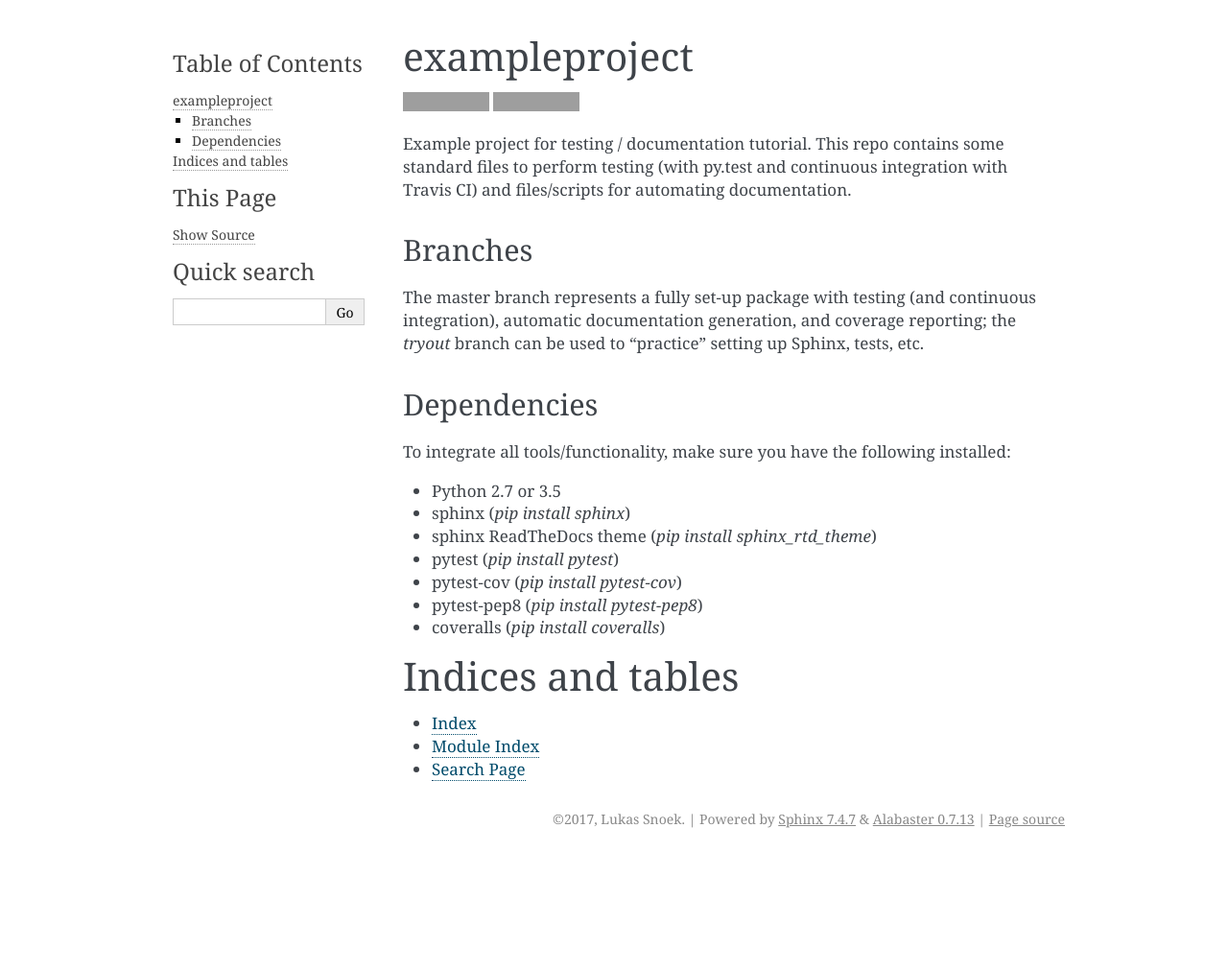
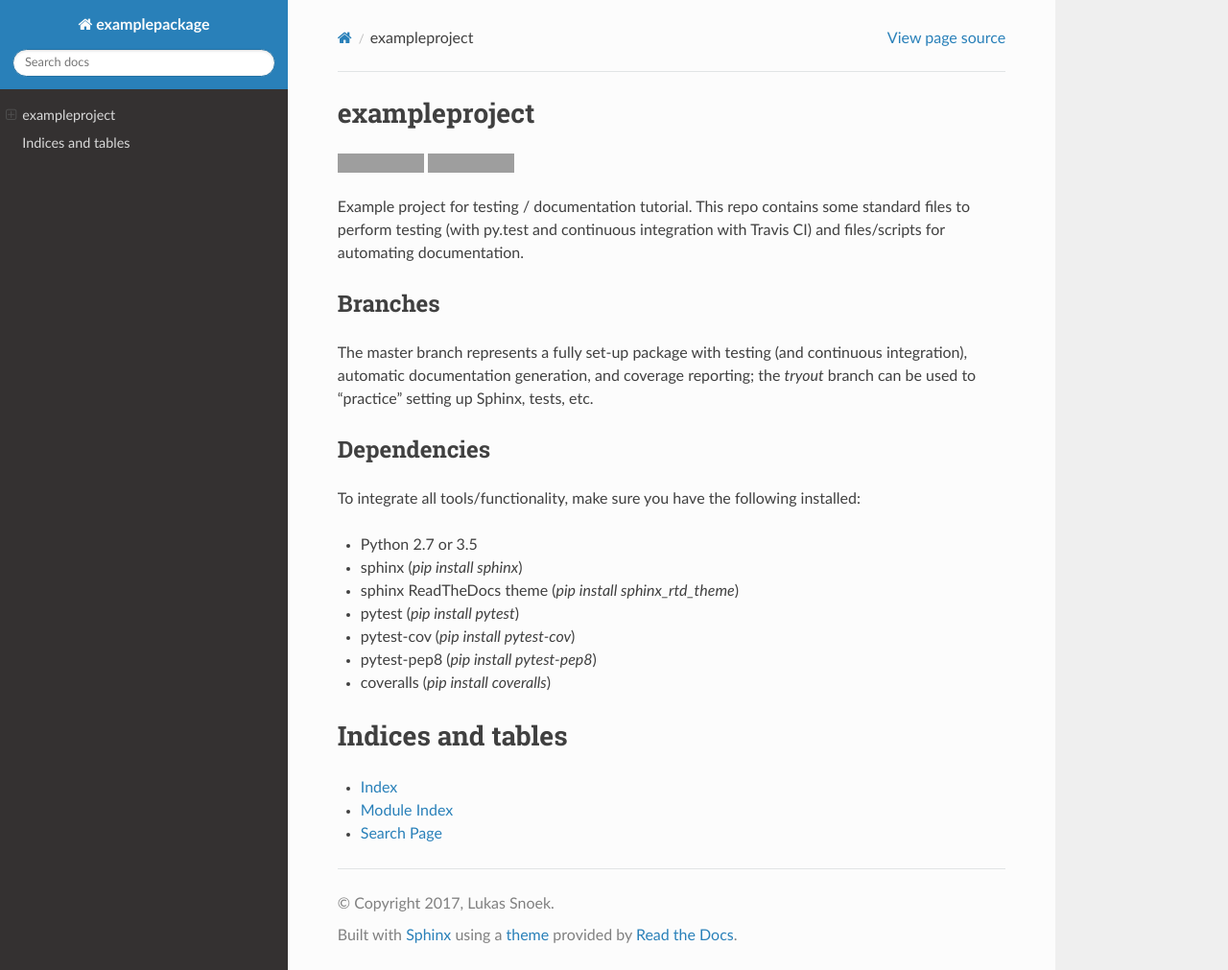
Before and after one commit to lukassnoek/exampleproject, a Sphinx documentation site: the page built from docs/index.rst, in a window 1280 px wide and 1011 px high. Shown: the whole window at 96% size. Built offline with Sphinx 7.4.7 and the Read the Docs theme 2.0.0, drawn with Linux system fonts in a browser that asks for light colours; grey boxes are pictures that could not be loaded.

Commit message:
Update conf

```diff
--- a/docs/conf.py
+++ b/docs/conf.py
@@ -16,10 +16,10 @@
 # add these directories to sys.path here. If the directory is relative to the
 # documentation root, use os.path.abspath to make it absolute, like shown here.
 #
-# import os
-# import sys
-# sys.path.insert(0, os.path.abspath('.'))
-
+import os
+import sys
+sys.path.insert(0, os.path.abspath('.'))
+sys.path.insert(0, os.path.abspath('../'))
 
 # -- General configuration ------------------------------------------------
 
@@ -53,6 +53,17 @@ project = u'examplepackage'
 copyright = u'2017, Lukas Snoek'
 author = u'Lukas Snoek'
 
+# This suppresses warnings from badges (i.e. nonlocal images)
+suppress_warnings = ['image.nonlocal_uri']
+
+# If true, '()' will be appended to :func: etc. cross-reference text.
+add_function_parentheses = False
+
+# If true, the current module name will be prepended to all description
+# unit titles (such as .. function::).
+add_module_names = False
+
+
 # The version info for the project you're documenting, acts as replacement for
 # |version| and |release|, also used in various other places throughout the
 # built documents.
@@ -80,13 +91,14 @@ pygments_style = 'sphinx'
 # If true, `todo` and `todoList` produce output, else they produce nothing.
 todo_include_todos = False
 
-
 # -- Options for HTML output ----------------------------------------------
 
 # The theme to use for HTML and HTML Help pages.  See the documentation for
 # a list of builtin themes.
-#
-html_theme = 'alabaster'
+
+import sphinx_rtd_theme
+html_theme = "sphinx_rtd_theme"
+html_theme_path = [sphinx_rtd_theme.get_html_theme_path()]
 
 # Theme options are theme-specific and customize the look and feel of a theme
 # further.  For a list of options available for each theme, see the
--- a/docs/index.rst
+++ b/docs/index.rst
@@ -11,6 +11,7 @@
 
 
 
+
 Indices and tables
 ==================
 
```
